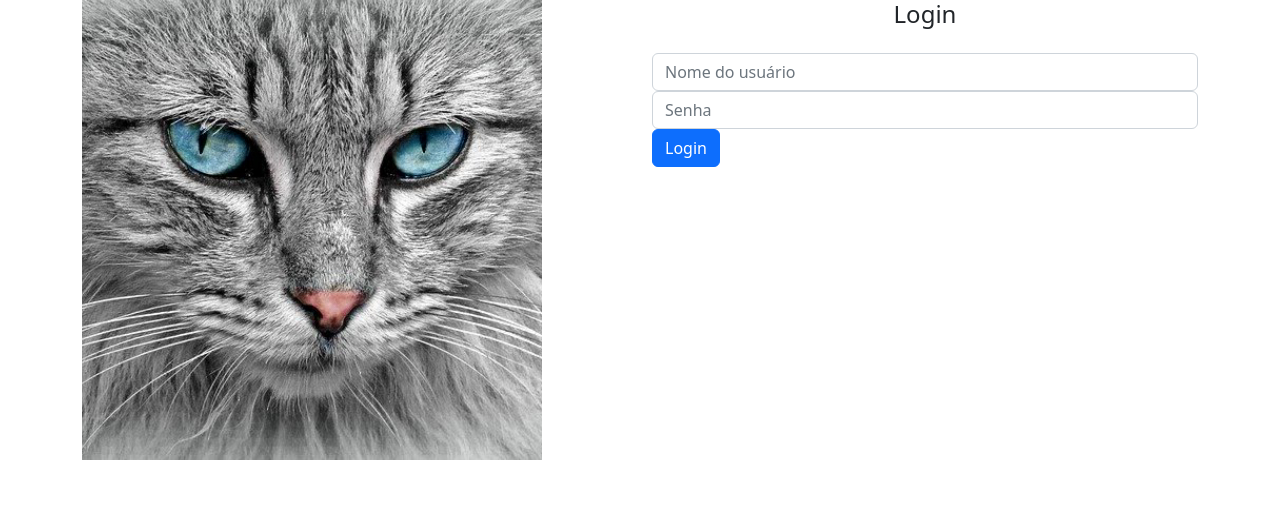
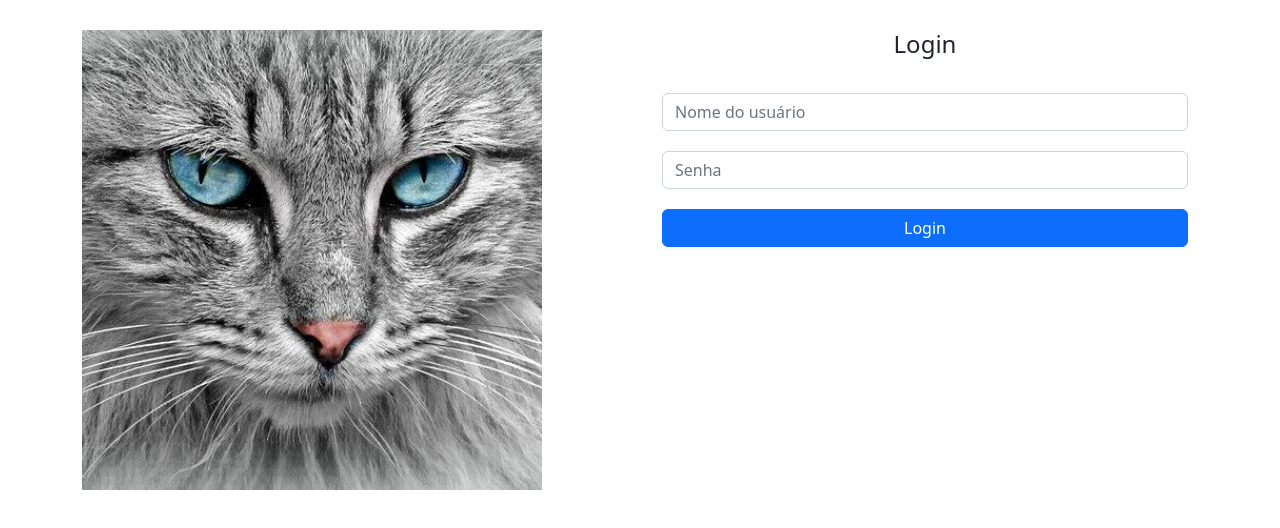
Before and after one commit to adcavalcant/gatito-book-angular, an Angular app in the folder frontend/: page /home in a window 1280 px wide. Shown: the top 528 px of the page. Built offline with nearby package versions, Linux system fonts and the light colour scheme.

Commit message:
Início das configurações do formulário

```diff
--- a/frontend/angular.json
+++ b/frontend/angular.json
@@ -21,8 +21,8 @@
             "assets": ["src/favicon.ico", "src/assets"],
             "styles": [
               "src/styles.css",
-              "./node_modules/bootstrap/dist/css/bootstrap.min.css",
-              "./node_modules/font-awesome/css/font-awesome.css"
+              "node_modules/bootstrap/dist/css/bootstrap.min.css",
+              "node_modules/font-awesome/css/font-awesome.css"
             ],
             "scripts": []
           },
--- a/frontend/src/app/home/home.component.css
+++ b/frontend/src/app/home/home.component.css
@@ -0,0 +1,3 @@
+.container{
+  margin-top: 30px;
+}
--- a/frontend/src/app/home/home.module.ts
+++ b/frontend/src/app/home/home.module.ts
@@ -4,10 +4,11 @@ import { CommonModule } from '@angular/common';
 import { HomeRoutingModule } from './home-routing.module';
 import { HomeComponent } from './home.component';
 import { LoginComponent } from './login/login.component';
+import { FormsModule } from '@angular/forms';
 
 @NgModule({
   declarations: [HomeComponent, LoginComponent],
-  imports: [CommonModule, HomeRoutingModule],
+  imports: [CommonModule, HomeRoutingModule, FormsModule],
   exports: [HomeComponent],
 })
 export class HomeModule {}
--- a/frontend/src/app/home/login/login.component.css
+++ b/frontend/src/app/home/login/login.component.css
@@ -0,0 +1,8 @@
+.form {
+  display: flex;
+  flex-direction: column;
+}
+
+.form-group {
+   margin: 10px;
+}
--- a/frontend/src/app/home/login/login.component.html
+++ b/frontend/src/app/home/login/login.component.html
@@ -1,13 +1,26 @@
 <h4 class="text-center">Login</h4>
 
-<form class="form mt-4">
+<form class="form mt-4" (ngSubmit)="login()">
   <div class="form-group">
-    <input class="form-control" placeholder="Nome do usuário" />
+    <input
+      class="form-control"
+      placeholder="Nome do usuário"
+      [(ngModel)]="usuario"
+      name="usuario"
+    />
   </div>
 
   <div class="form-group">
-    <input type="password" class="form-control" placeholder="Senha" />
+    <input
+      type="password"
+      class="form-control"
+      placeholder="Senha"
+      [(ngModel)]="senha"
+      name="senha"
+    />
   </div>
 
-  <button type="submit" class="btn btn-primary btn-block">Login</button>
+  <button type="submit" class="form-group btn btn-primary btn-block">
+    Login
+  </button>
 </form>
--- a/frontend/src/app/home/login/login.component.ts
+++ b/frontend/src/app/home/login/login.component.ts
@@ -1,10 +1,18 @@
-import { Component } from '@angular/core';
+import { Component, OnInit } from '@angular/core';
 
 @Component({
   selector: 'app-login',
   templateUrl: './login.component.html',
-  styleUrls: ['./login.component.css']
+  styleUrls: ['./login.component.css'],
 })
-export class LoginComponent {
+export class LoginComponent implements OnInit {
+  usuario = '';
+  senha = '';
 
+  ngOnInit(): void {}
+
+  login() {
+    console.log(this.usuario);
+    console.log(this.senha);
+  }
 }
```
